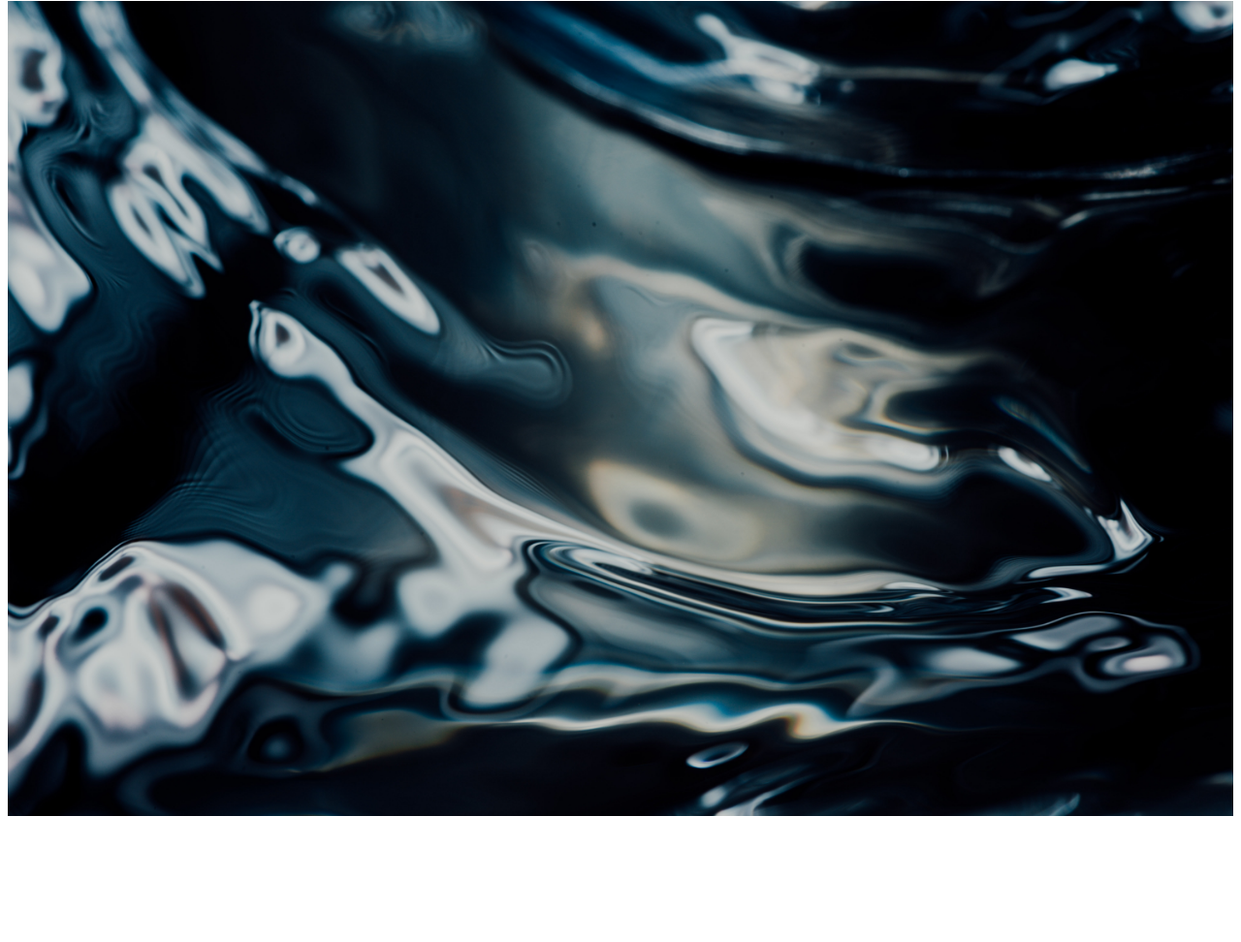
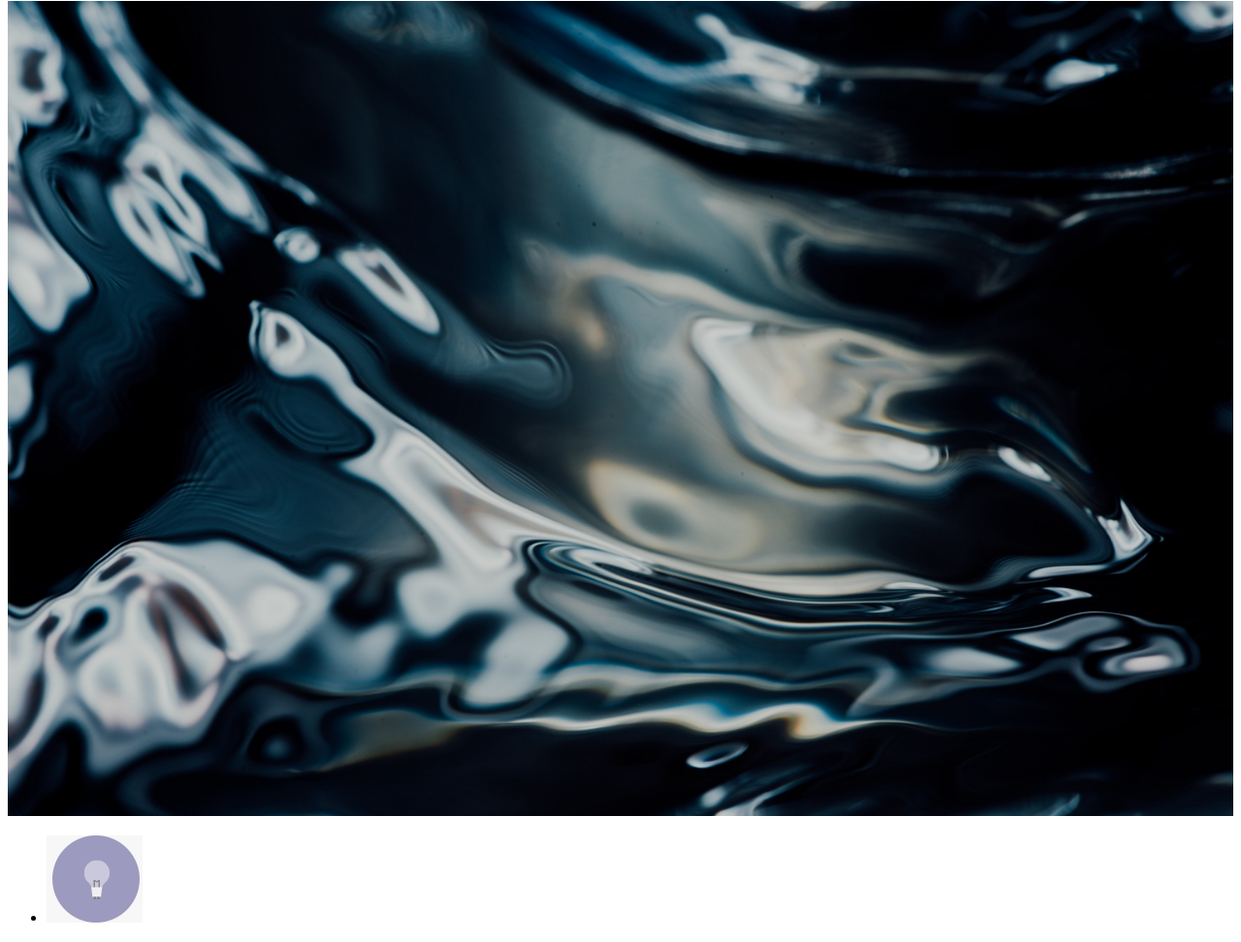
Before and after one commit to cforward5674/Marble, a plain HTML site: page index.html in a window 1280 px wide. Shown: the part 250-1222 px from the top of the page at 97% size. Before the commit the page ends 1104 px from the top, so only its background shows below. Drawn offline with Linux system fonts and the light colour scheme.

Commit message:
added section

```diff
--- a/index.html
+++ b/index.html
@@ -29,5 +29,16 @@
     <!--Change to picture element-->
       <img src="assets/images/blackwater.jpg" width="100%"  alt="website banner">
   </div>
+
+<div class="wrapper">
+  <section id="selling-points">
+    <ul>
+      <li>
+        <img src="assets/images/marble-icon1.png" alt="selling points">
+      </li>
+    </ul>
+  </section>
+</div>
+  <script src="app.js"></script>
 </body>
 </html>
```
